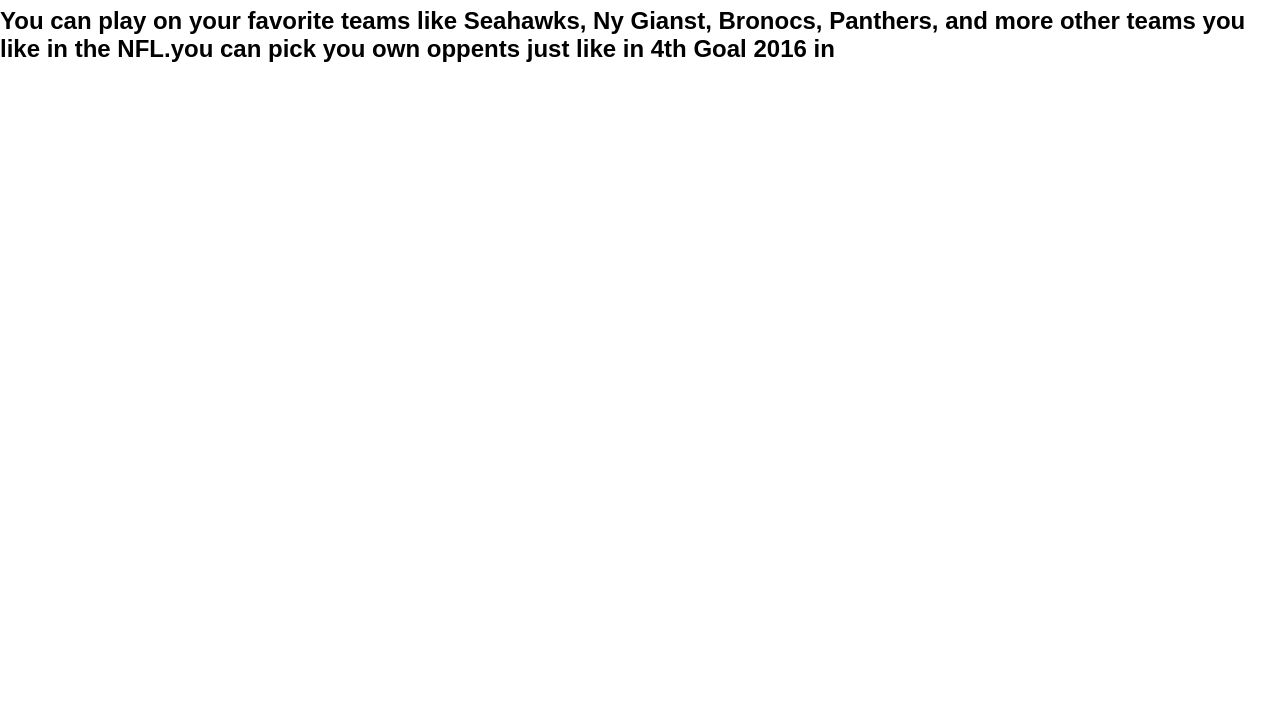
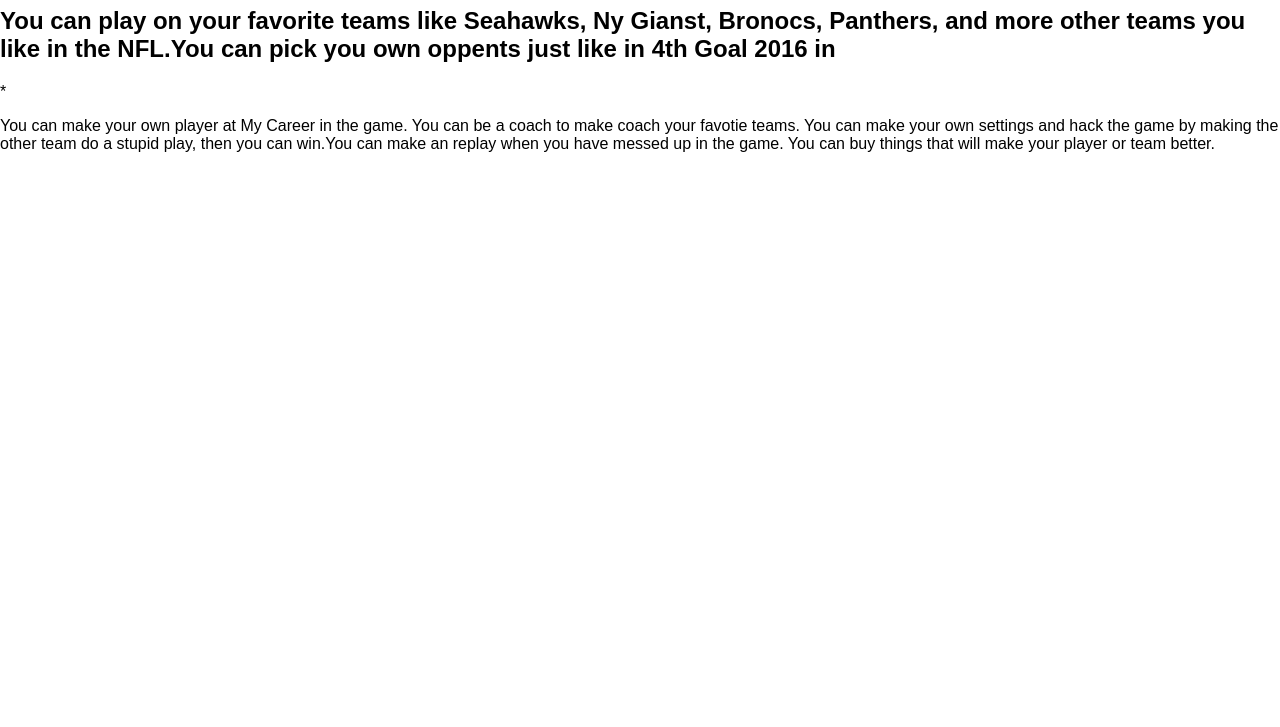
Before and after one commit to ace-2/football-time, a plain HTML site: page index.html in a window 1280 px wide. Shown: the part 73-800 px from the top of the page. Drawn offline with Linux system fonts and the light colour scheme.

Commit message:
Update index.html

```diff
--- a/index.html
+++ b/index.html
@@ -11,8 +11,8 @@
   </head>
   <body>
   <h1>Football-time</h1>
-  <h2> You can play on your favorite teams like Seahawks, Ny Gianst, Bronocs, Panthers, and more other teams you like in the NFL.you can pick you own oppents just like in 4th Goal 2016 in </h2>
-
+  <h2> You can play on your favorite teams like Seahawks, Ny Gianst, Bronocs, Panthers, and more other teams you like in the NFL.You can pick you own oppents just like in 4th Goal 2016 in </h2>*
+  <p> You can make your own player at My Career in the game. You can be a coach to make coach your favotie teams. You can make your own settings and hack the game by making the other team do a stupid play, then you can win.You can make an replay when you have messed up in the game. You can buy things that will make your player or team better.</p>
 
   </body>
 </html>
```
